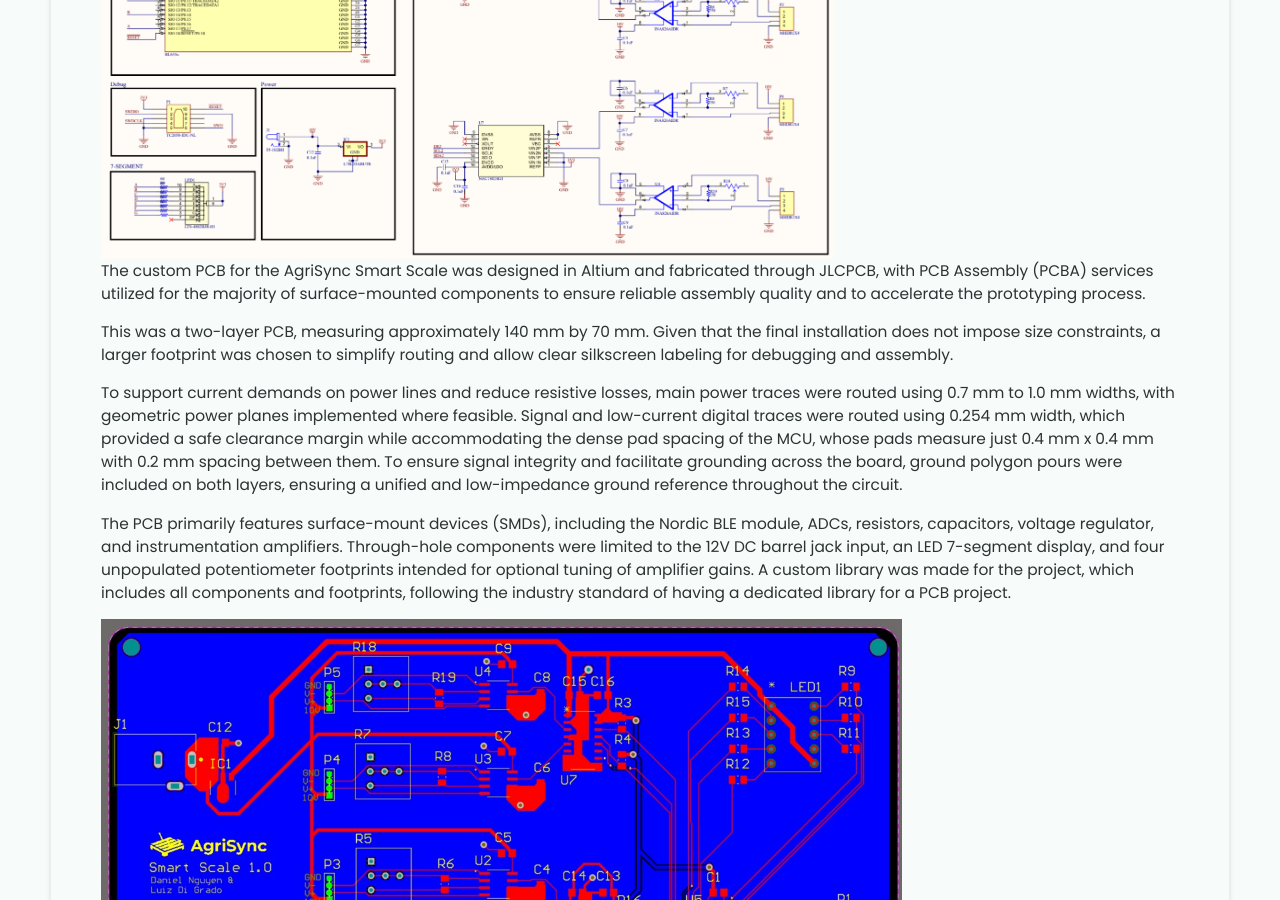
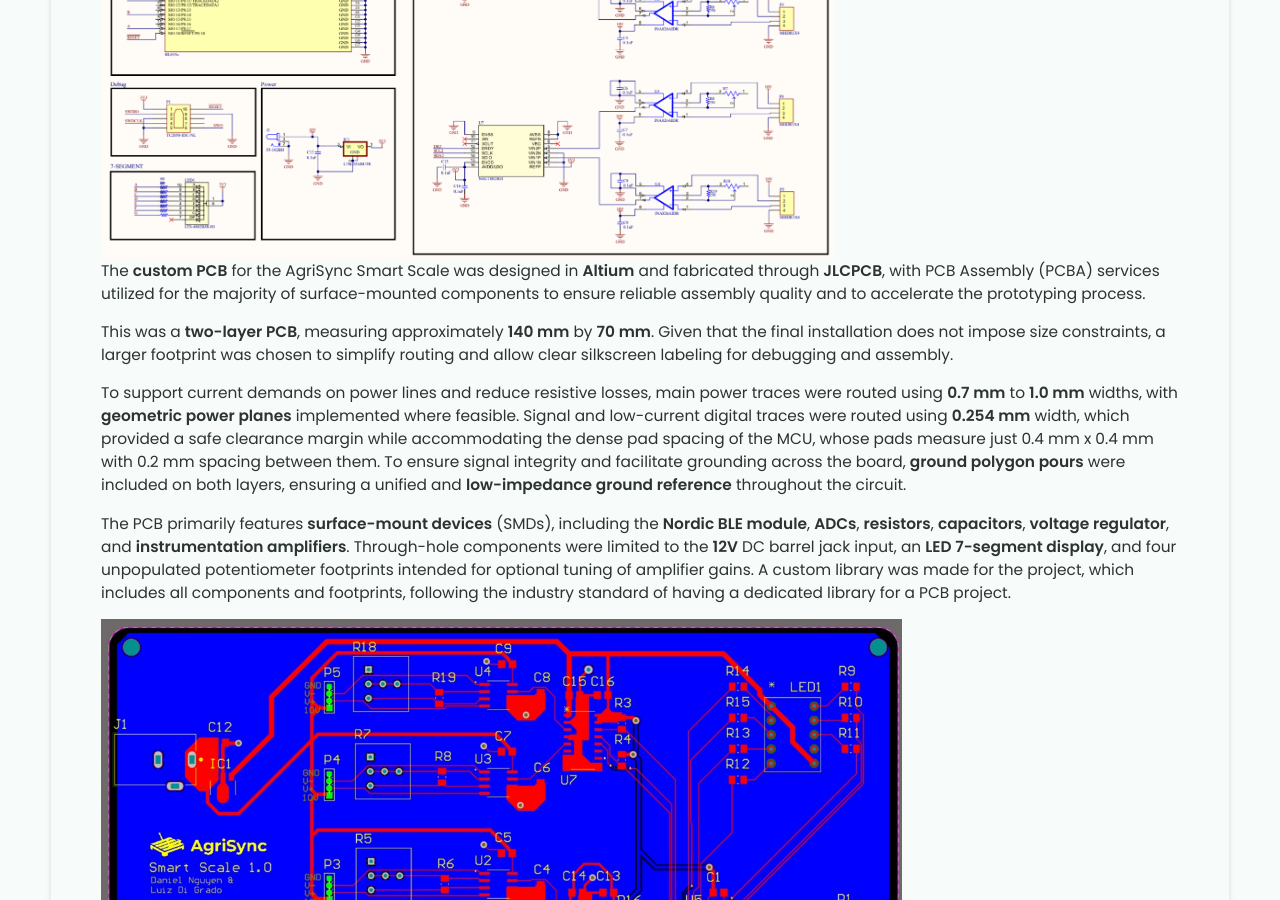
Before and after one commit to DanielNG0309/DanielNG0309.github.io, a Jekyll site: the page built from _projects/Agrisync/index.md, in a window 1280 px wide and 900 px high, scrolled down 1109 px. Built offline with Jekyll 4.4.1, drawn with Linux system fonts in a browser that asks for light colours.

Commit message:
Update index.md

```diff
--- a/_projects/Agrisync/index.md
+++ b/_projects/Agrisync/index.md
@@ -20,26 +20,26 @@ Traditional farm inventory methods (e.g., livestock feed, crop bins) are manual
 
 ## 2. Hardware Design
 
-### &nbsp;&nbsp;&nbsp;&nbsp;&nbsp;&nbsp; a. PCB design
+### &nbsp;&nbsp;&nbsp;&nbsp;&nbsp;&nbsp; **a. PCB design**
 
 {% include image-gallery.html images="pcb schem.png" height="400" %}
 
 
-The custom PCB for the AgriSync Smart Scale was designed in Altium and fabricated through JLCPCB, with PCB Assembly (PCBA) services utilized for the majority of surface-mounted components to ensure reliable assembly quality and to accelerate the prototyping process.
+The **custom PCB** for the AgriSync Smart Scale was designed in **Altium** and fabricated through **JLCPCB**, with PCB Assembly (PCBA) services utilized for the majority of surface-mounted components to ensure reliable assembly quality and to accelerate the prototyping process.
 
 
-This was a two-layer PCB, measuring approximately 140 mm by 70 mm. Given that the final installation does not impose size constraints, a larger footprint was chosen to simplify routing and allow clear silkscreen labeling for debugging and assembly.
+This was a **two-layer PCB**, measuring approximately **140 mm** by **70 mm**. Given that the final installation does not impose size constraints, a larger footprint was chosen to simplify routing and allow clear silkscreen labeling for debugging and assembly.
 
 
-To support current demands on power lines and reduce resistive losses, main power traces were routed using 0.7 mm to 1.0 mm widths, with geometric power planes implemented where feasible. Signal and low-current digital traces were routed using 0.254 mm width, which provided a safe clearance margin while accommodating the dense pad spacing of the MCU, whose pads measure just 0.4 mm x 0.4 mm with 0.2 mm spacing between them. To ensure signal integrity and facilitate grounding across the board, ground polygon pours were included on both layers, ensuring a unified and low-impedance ground reference throughout the circuit.
+To support current demands on power lines and reduce resistive losses, main power traces were routed using **0.7 mm** to **1.0 mm** widths, with **geometric power planes** implemented where feasible. Signal and low-current digital traces were routed using **0.254 mm** width, which provided a safe clearance margin while accommodating the dense pad spacing of the MCU, whose pads measure just 0.4 mm x 0.4 mm with 0.2 mm spacing between them. To ensure signal integrity and facilitate grounding across the board, **ground polygon pours** were included on both layers, ensuring a unified and **low-impedance ground reference** throughout the circuit.
 
 
-The PCB primarily features surface-mount devices (SMDs), including the Nordic BLE module, ADCs, resistors, capacitors, voltage regulator, and instrumentation amplifiers. Through-hole components were limited to the 12V DC barrel jack input, an LED 7-segment display, and four unpopulated potentiometer footprints intended for optional tuning of amplifier gains. A custom library was made for the project, which includes all components and footprints, following the industry standard of having a dedicated library for a PCB project.
+The PCB primarily features **surface-mount devices** (SMDs), including the **Nordic BLE module**, **ADCs**, **resistors**, **capacitors**, **voltage regulator**, and **instrumentation amplifiers**. Through-hole components were limited to the **12V** DC barrel jack input, an **LED 7-segment display**, and four unpopulated potentiometer footprints intended for optional tuning of amplifier gains. A custom library was made for the project, which includes all components and footprints, following the industry standard of having a dedicated library for a PCB project.
 
 {% include image-gallery.html images="PCB routing.jpg" height="400" %}
 
 
-### &nbsp;&nbsp;&nbsp;&nbsp;&nbsp;&nbsp; b. Load cell
+### &nbsp;&nbsp;&nbsp;&nbsp;&nbsp;&nbsp; **b. Load cell**
 
 The AgriSync system uses four 1000 kg load cells to measure weight, chosen for their durability and precision in harsh agricultural environments. Key specifications:
 
@@ -53,7 +53,7 @@ The AgriSync system uses four 1000 kg load cells to measure weight, chosen for t
 
 With a 12V excitation, the theoretical maximum output from each load cell is approximately 24 mV (2 mV/V × 12 V). The actual sensitivity tested is about 1.2 mV/W which would convert to a maximum of 14.4 mV, requiring amplification before analog-to-digital conversion.
 
-### &nbsp;&nbsp;&nbsp;&nbsp;&nbsp;&nbsp; c. In-Amp
+### &nbsp;&nbsp;&nbsp;&nbsp;&nbsp;&nbsp; **c. In-Amp**
 
 
 ### Header 3
```
